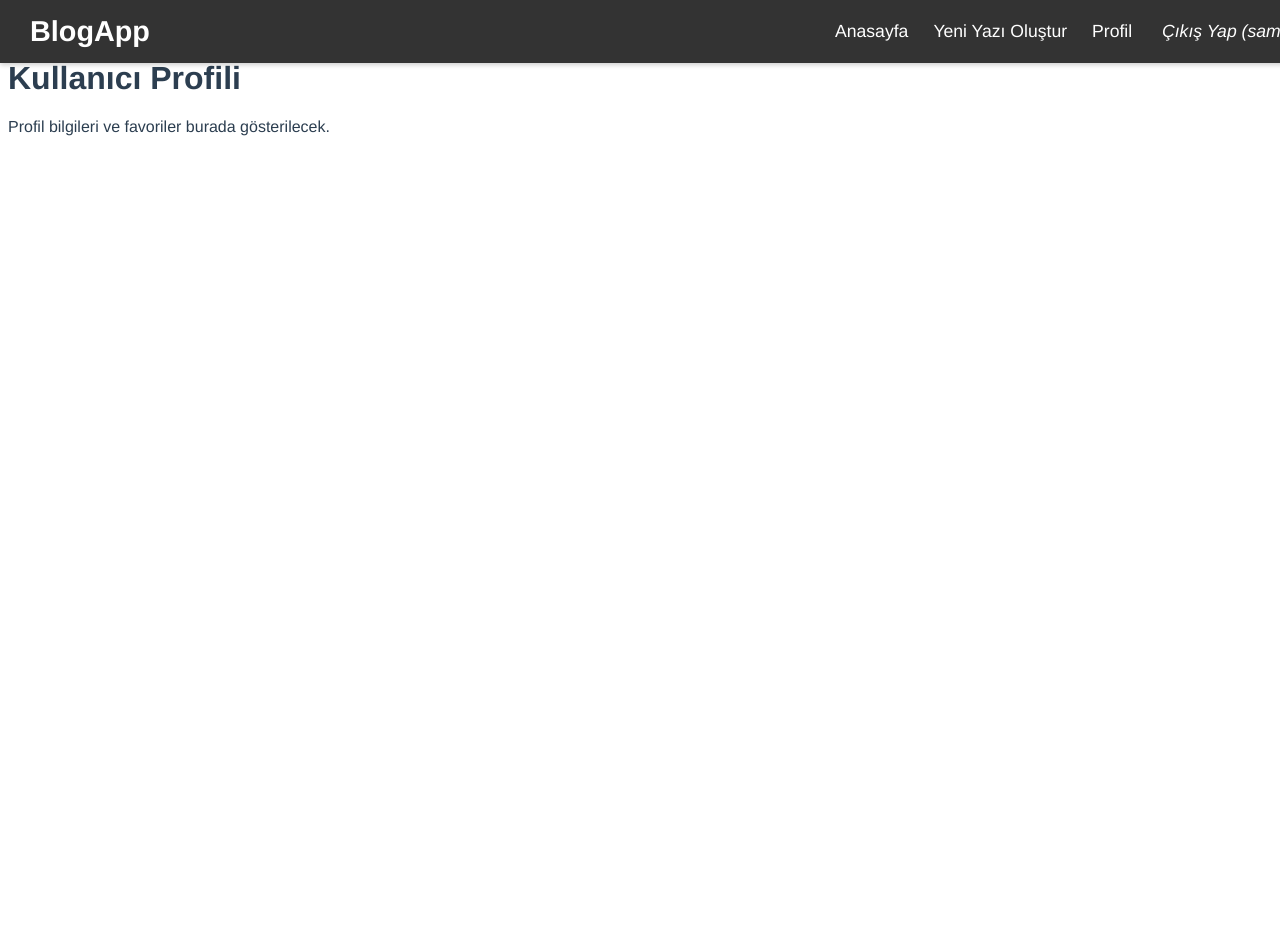
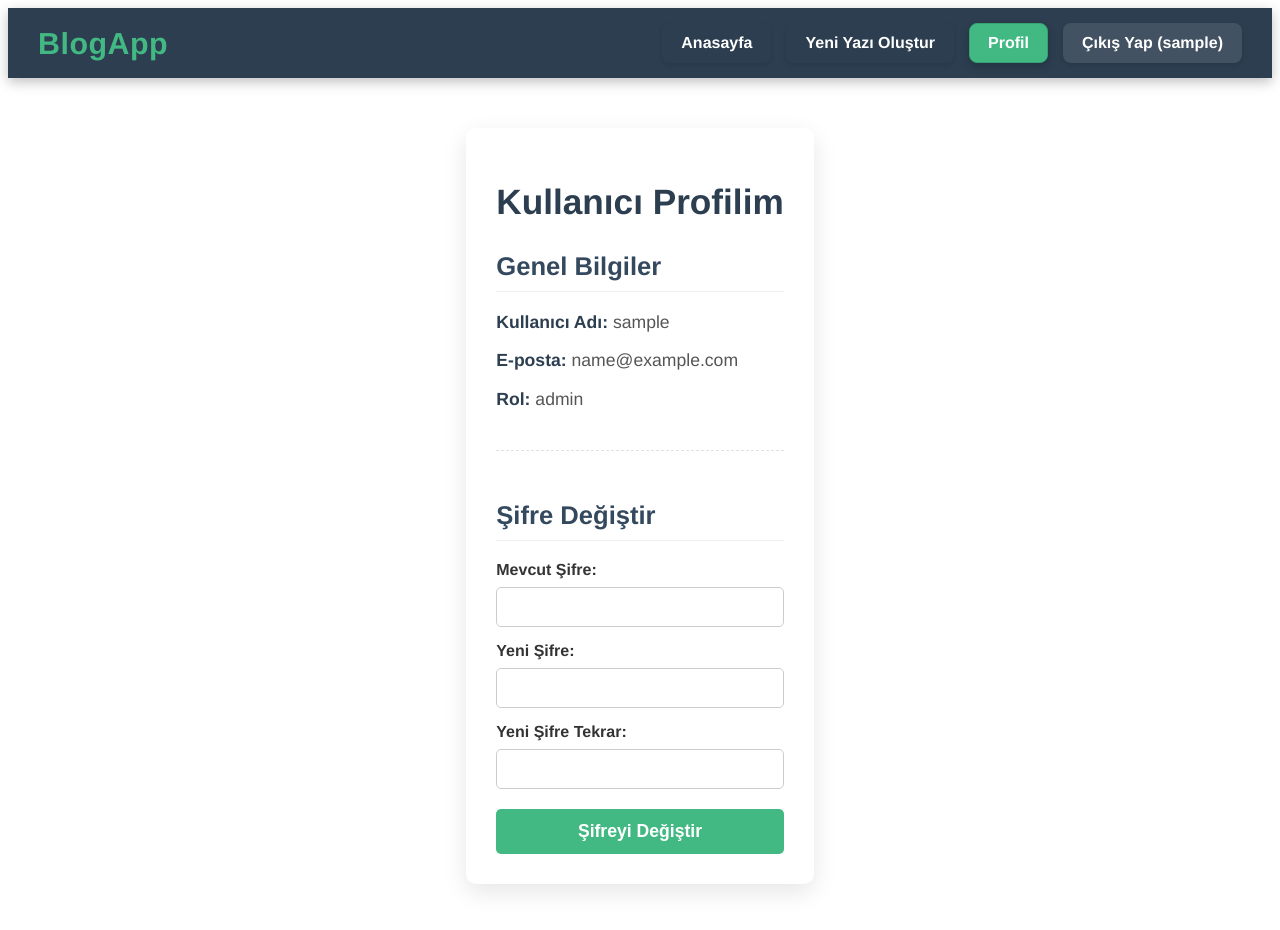
Before and after one commit to Koboom/blogAdd, a Vue app in the folder frontend/: page /profile in a window 1280 px wide. Shown: the top 930 px of the page. Before the commit the page ends 800 px from the top, so only its background shows below. Built offline with nearby package versions, Linux system fonts and the light colour scheme; sample sign-in values are in the browser's storage.

Commit message:
user added

```diff
--- a/frontend/src/App.vue
+++ b/frontend/src/App.vue
@@ -20,65 +20,166 @@
 </template>
 
 <script setup>
+// ... (script setup kısmı aynı kalacak)
 import { useAuthStore } from './stores/auth';
 import { useRouter } from 'vue-router';
 
 const authStore = useAuthStore();
 const router = useRouter();
 
-const handleLogout = async () => {
-  await authStore.logout();
-  router.push('/login'); // Çıkış yapınca giriş sayfasına yönlendir
+const handleLogout = () => {
+  authStore.logout();
+  router.push('/login'); // Çıkış yaptıktan sonra giriş sayfasına yönlendir
 };
 </script>
 
-<style>
-/* Stil kodlarınız burada devam ediyor... */
+<style scoped>
+/* Genel Uygulama Düzeni */
 #app {
-  font-family: Avenir, Helvetica, Arial, sans-serif;
+  font-family: 'Avenir', Helvetica, Arial, sans-serif;
   -webkit-font-smoothing: antialiased;
   -moz-osx-font-smoothing: grayscale;
+  text-align: center;
   color: #2c3e50;
-  margin-top: 60px; /* Navbar için boşluk */
+  min-height: 100vh; /* Minimum tam ekran yüksekliği */
+  display: flex;
+  flex-direction: column;
 }
 
+/* Navigasyon Çubuğu */
 .navbar {
   display: flex;
-  justify-content: space-between;
-  align-items: center;
-  background-color: #333;
+  justify-content: space-between; /* Marka sola, bağlantılar sağa */
+  align-items: center; /* Dikeyde ortala */
   padding: 15px 30px;
+  background-color: #2c3e50; /* Koyu lacivert */
   color: white;
-  position: fixed;
-  top: 0;
-  left: 0;
-  width: 100%;
-  box-shadow: 0 2px 5px rgba(0, 0, 0, 0.2);
-  z-index: 1000;
+  box-shadow: 0 4px 12px rgba(0, 0, 0, 0.25); /* Daha belirgin gölge */
+  flex-wrap: wrap; /* Küçük ekranlarda alt satıra geçiş */
+  gap: 15px; /* Öğeler arası varsayılan boşluk */
+}
+
+.navbar-brand {
+  font-size: 1.9rem;
+  font-weight: bold;
+  letter-spacing: 0.5px;
 }
 
 .navbar-brand a {
+  color: #42b983; /* Vue yeşili vurgu */
+  text-decoration: none;
+  transition: color 0.3s ease-in-out;
+}
+
+.navbar-brand a:hover {
+  color: #66cc99;
+}
+
+.navbar-links {
+  display: flex;
+  align-items: center;
+  gap: 15px; /* Bağlantılar arası boşluk */
+  flex-wrap: wrap; /* Küçük ekranlarda alt satıra geçiş */
+  justify-content: center; /* Küçük ekranlarda ortala */
+}
+
+.navbar-links a,
+.navbar-links .logout-link {
   color: white;
   text-decoration: none;
-  font-size: 1.8rem;
-  font-weight: bold;
+  font-weight: 600;
+  padding: 10px 18px;
+  border-radius: 8px; /* Daha yuvarlak köşeler */
+  transition: background-color 0.3s ease, transform 0.2s ease, box-shadow 0.3s ease;
+  white-space: nowrap; /* Metnin tek satırda kalmasını sağlar */
+  border: 1px solid transparent; /* Varsayılan şeffaf kenarlık */
+  box-shadow: 0 2px 5px rgba(0, 0, 0, 0.1); /* Hafif buton gölgesi */
 }
 
-.navbar-links a, .navbar-links .logout-link {
-  color: white;
-  text-decoration: none;
-  margin-left: 25px;
-  font-size: 1.1rem;
-  transition: color 0.3s ease;
-  cursor: pointer;
+/* Hover ve Aktif Durumlar */
+.navbar-links a:hover,
+.navbar-links .logout-link:hover {
+  background-color: rgba(255, 255, 255, 0.15); /* Hafif beyaz transparan */
+  transform: translateY(-2px); /* Hafif yukarı kalkma efekti */
+  box-shadow: 0 5px 15px rgba(0, 0, 0, 0.3); /* Hover'da daha belirgin gölge */
 }
 
-.navbar-links a:hover, .navbar-links .logout-link:hover {
-  color: #42b983; /* Vue yeşili */
+.navbar-links a.router-link-exact-active {
+  background-color: #42b983; /* Aktif bağlantı için Vue yeşili */
+  border-color: #36a273;
+  box-shadow: 0 3px 8px rgba(0, 0, 0, 0.2);
 }
 
+/* Belirli Buton Vurguları */
+
+/* Yeni Yazı Oluştur butonu */
+.navbar-links a[to="/create"] {
+  background-color: #1abc9c; /* Turkuaz tonu */
+  border-color: #16a085;
+  color: white;
+}
+.navbar-links a[to="/create"]:hover {
+  background-color: #16a085;
+  border-color: #138d75;
+}
+
+/* Giriş Yap / Kayıt Ol butonları */
+.navbar-links a[to="/login"],
+.navbar-links a[to="/register"] {
+  background-color: #3498db; /* Mavi tonu */
+  border-color: #2980b9;
+  color: white;
+}
+.navbar-links a[to="/login"]:hover,
+.navbar-links a[to="/register"]:hover {
+  background-color: #2980b9;
+  border-color: #24719c;
+}
+
+/* Çıkış Yap bağlantısı */
 .logout-link {
-  font-style: italic;
-  font-weight: normal;
+  cursor: pointer;
+  background-color: rgba(255, 255, 255, 0.1);
+  border: 1px solid rgba(255, 255, 255, 0.3);
+  color: white;
+}
+
+.logout-link:hover {
+  background-color: rgba(255, 255, 255, 0.2);
+  border-color: rgba(255, 255, 255, 0.5);
+}
+
+/* Router View için ana içerik alanı */
+.router-view-container {
+  flex-grow: 1; /* Navbar dışındaki alanı doldur */
+  padding: 20px;
+}
+
+/* Küçük ekranlar için medya sorgusu */
+@media (max-width: 768px) {
+  .navbar {
+    flex-direction: column; /* Dikey hizalama */
+    align-items: flex-start; /* Sola hizala */
+    padding: 15px 20px;
+  }
+
+  .navbar-brand {
+    margin-bottom: 10px;
+    margin-right: 0;
+  }
+
+  .navbar-links {
+    flex-direction: column; /* Bağlantıları alt alta sırala */
+    width: 100%; /* Tam genişlik kapla */
+    gap: 10px; /* Dikey boşluk */
+    align-items: stretch; /* Yatayda ger */
+  }
+
+  .navbar-links a,
+  .navbar-links .logout-link {
+    width: 100%; /* Tam genişlik kapla */
+    text-align: center; /* Metni ortala */
+    margin: 0; /* Boşlukları kaldır */
+  }
 }
 </style>
--- a/frontend/src/stores/auth.js
+++ b/frontend/src/stores/auth.js
@@ -1,31 +1,32 @@
 // frontend/src/stores/auth.js
+
 import { defineStore } from 'pinia';
 import apiClient from '../api';
+import router from '../router'; // router'ı import ettiğinizden emin olun
 
 export const useAuthStore = defineStore('auth', {
   state: () => {
+    // ... (state kısmı aynı kalacak, çünkü localStorage okuma mantığı doğru) ...
     let user = null;
     let token = null;
 
-    // localStorage'dan kullanıcı verisini güvenli bir şekilde ayrıştırma
     const storedUser = localStorage.getItem('user');
     if (storedUser && storedUser !== "undefined") {
       try {
         user = JSON.parse(storedUser);
       } catch (e) {
         console.error("localStorage'dan kullanıcı ayrıştırılırken hata:", e);
-        localStorage.removeItem('user'); // Bozuk veriyi temizle
+        localStorage.removeItem('user');
       }
     }
 
-    // localStorage'dan token'ı güvenli bir şekilde alma
     const storedToken = localStorage.getItem('token');
     if (storedToken && storedToken !== "undefined") {
       token = storedToken;
     }
 
     return {
-      user: user, // Bu user objesi backend'den gelen user objesini tutacak
+      user: user,
       token: token,
       loading: false,
       error: null,
@@ -33,13 +34,12 @@ export const useAuthStore = defineStore('auth', {
   },
 
   getters: {
+    // ... (getters kısmı aynı kalacak, doğru tanımlanmış) ...
     isAuthenticated: (state) => !!state.token,
     isAdmin: (state) => state.user?.role === 'admin',
-    // Kullanıcı adı veya e-posta için yeni bir getter ekleyebiliriz
-    // Bu getter, user objesi içinde username varsa onu, yoksa email'i döner.
     userNameOrEmail: (state) => {
       if (state.user) {
-        return state.user.username || state.user.email || 'Kullanıcı';
+        return state.user.username ?? state.user.email ?? 'Kullanıcı';
       }
       return '';
     }
@@ -55,10 +55,22 @@ export const useAuthStore = defineStore('auth', {
       this.error = null;
       try {
         const response = await apiClient.post('/auth/register', userData);
-        this.user = response.data.user; // Backend'den gelen user objesi burada set ediliyor
+        // Backend'den gelen yanıtın doğrudan kullanıcı bilgilerini içerdiğini varsayıyoruz
+        this.user = {
+          _id: response.data._id,
+          username: response.data.username,
+          email: response.data.email,
+          role: response.data.role,
+        };
         this.token = response.data.token;
-        localStorage.setItem('user', JSON.stringify(this.user)); // user objesini string'e çevirip kaydet
+
+        if (this.user) {
+          localStorage.setItem('user', JSON.stringify(this.user));
+        } else {
+          localStorage.removeItem('user');
+        }
         localStorage.setItem('token', this.token);
+        router.push('/');
       } catch (err) {
         this.error = err.response?.data?.message || 'Kayıt başarısız oldu.';
         console.error('Kayıt hatası:', err);
@@ -73,10 +85,22 @@ export const useAuthStore = defineStore('auth', {
       this.error = null;
       try {
         const response = await apiClient.post('/auth/login', credentials);
-        this.user = response.data.user; // Backend'den gelen user objesi burada set ediliyor
+        // Backend'den gelen yanıtın doğrudan kullanıcı bilgilerini içerdiğini varsayıyoruz
+        this.user = {
+          _id: response.data._id,
+          username: response.data.username,
+          email: response.data.email,
+          role: response.data.role,
+        };
         this.token = response.data.token;
-        localStorage.setItem('user', JSON.stringify(this.user)); // user objesini string'e çevirip kaydet
+
+        if (this.user) {
+          localStorage.setItem('user', JSON.stringify(this.user));
+        } else {
+          localStorage.removeItem('user');
+        }
         localStorage.setItem('token', this.token);
+        router.push('/');
       } catch (err) {
         this.error = err.response?.data?.message || 'Giriş başarısız oldu.';
         console.error('Giriş hatası:', err);
@@ -93,11 +117,17 @@ export const useAuthStore = defineStore('auth', {
       localStorage.removeItem('token');
     },
 
-    setGoogleAuth(token, user) { // Google Auth için kullanıcı ve token'ı set et
+    // Bu kısım Google Auth kullanılıyorsa önemlidir.
+    // Google Auth'dan gelen `user` objesi de doğrudan objenin kendisi olmalı, .user değil.
+    setGoogleAuth(token, user) {
         this.token = token;
-        this.user = user;
+        this.user = user; // Burası zaten doğruysa dokunmaya gerek yok.
+        if (user) {
+            localStorage.setItem('user', JSON.stringify(user));
+        } else {
+            localStorage.removeItem('user');
+        }
         localStorage.setItem('token', token);
-        localStorage.setItem('user', JSON.stringify(user));
     }
   },
 });
--- a/frontend/src/views/UserProfilePage.vue
+++ b/frontend/src/views/UserProfilePage.vue
@@ -1,6 +1,199 @@
 <template>
-  <div>
-    <h1>Kullanıcı Profili</h1>
-    <p>Profil bilgileri ve favoriler burada gösterilecek.</p>
+  <div class="profile-container">
+    <h1>Kullanıcı Profilim</h1>
+
+    <div v-if="authStore.user" class="profile-details">
+      <h2>Genel Bilgiler</h2>
+      <p><strong>Kullanıcı Adı:</strong> {{ authStore.user.username }}</p>
+      <p><strong>E-posta:</strong> {{ authStore.user.email }}</p>
+      <p><strong>Rol:</strong> {{ authStore.user.role }}</p>
+    </div>
+
+    <div class="password-change-section">
+      <h2>Şifre Değiştir</h2>
+      <form @submit.prevent="handleChangePassword" class="password-change-form">
+        <div class="form-group">
+          <label for="currentPassword">Mevcut Şifre:</label>
+          <input type="password" id="currentPassword" v-model="currentPassword" required />
+        </div>
+        <div class="form-group">
+          <label for="newPassword">Yeni Şifre:</label>
+          <input type="password" id="newPassword" v-model="newPassword" required />
+        </div>
+        <div class="form-group">
+          <label for="confirmNewPassword">Yeni Şifre Tekrar:</label>
+          <input type="password" id="confirmNewPassword" v-model="confirmNewPassword" required />
+        </div>
+        <button type="submit" class="submit-button">Şifreyi Değiştir</button>
+      </form>
+      <p v-if="passwordChangeMessage" :class="passwordChangeError ? 'error-message' : 'success-message'">
+        {{ passwordChangeMessage }}
+      </p>
+    </div>
   </div>
 </template>
+
+<script setup>
+import { ref, onMounted, computed } from 'vue';
+import { useAuthStore } from '../stores/auth'; // authStore'u import et
+import { useRouter } from 'vue-router'; // Yönlendirme için router'ı import et
+
+const authStore = useAuthStore();
+const router = useRouter();
+
+// Şifre değiştirme formu için reaktif veriler
+const currentPassword = ref('');
+const newPassword = ref('');
+const confirmNewPassword = ref('');
+const passwordChangeMessage = ref('');
+const passwordChangeError = ref(false);
+
+// Eğer kullanıcı oturum açmamışsa giriş sayfasına yönlendir
+onMounted(() => {
+  if (!authStore.isAuthenticated) {
+    router.push('/login');
+  }
+});
+
+const handleChangePassword = async () => {
+  passwordChangeMessage.value = ''; // Mesajı temizle
+  passwordChangeError.value = false; // Hata durumunu sıfırla
+
+  if (newPassword.value !== confirmNewPassword.value) {
+    passwordChangeMessage.value = 'Yeni şifreler eşleşmiyor.';
+    passwordChangeError.value = true;
+    return;
+  }
+
+  // Şifreler için minimum uzunluk kontrolü
+  if (newPassword.value.length < 6) { // Varsayılan olarak 6 karakter, backend'inize göre ayarlayın
+    passwordChangeMessage.value = 'Yeni şifre en az 6 karakter olmalı.';
+    passwordChangeError.value = true;
+    return;
+  }
+
+  try {
+    // authStore içinde şifre değiştirme action'ı olacak (henüz eklemedik)
+    // await authStore.changePassword({
+    //   currentPassword: currentPassword.value,
+    //   newPassword: newPassword.value
+    // });
+
+    passwordChangeMessage.value = 'Şifreniz başarıyla değiştirildi!';
+    currentPassword.value = '';
+    newPassword.value = '';
+    confirmNewPassword.value = '';
+  } catch (error) {
+    passwordChangeMessage.value = error.message || 'Şifre değiştirme başarısız oldu.';
+    passwordChangeError.value = true;
+  }
+};
+</script>
+
+<style scoped>
+.profile-container {
+  max-width: 700px;
+  margin: 50px auto;
+  padding: 30px;
+  background-color: #fff;
+  border-radius: 10px;
+  box-shadow: 0 8px 25px rgba(0, 0, 0, 0.1);
+  text-align: left;
+}
+
+h1 {
+  font-size: 2.2rem;
+  color: #2c3e50;
+  margin-bottom: 25px;
+  text-align: center;
+}
+
+h2 {
+  font-size: 1.6rem;
+  color: #34495e;
+  margin-top: 30px;
+  margin-bottom: 20px;
+  border-bottom: 1px solid #eee;
+  padding-bottom: 10px;
+}
+
+.profile-details p {
+  font-size: 1.1rem;
+  margin-bottom: 10px;
+  color: #555;
+}
+
+.profile-details strong {
+  color: #2c3e50;
+}
+
+.password-change-section {
+  margin-top: 40px;
+  padding-top: 20px;
+  border-top: 1px dashed #e0e0e0;
+}
+
+.password-change-form .form-group {
+  margin-bottom: 15px;
+}
+
+.password-change-form label {
+  display: block;
+  margin-bottom: 8px;
+  font-weight: 600;
+  color: #333;
+}
+
+.password-change-form input[type="password"] {
+  width: calc(100% - 22px); /* Padding ve border için ayarlama */
+  padding: 10px;
+  border: 1px solid #ccc;
+  border-radius: 5px;
+  font-size: 1rem;
+  transition: border-color 0.3s ease;
+}
+
+.password-change-form input[type="password"]:focus {
+  border-color: #42b983; /* Vue yeşili vurgu */
+  outline: none;
+  box-shadow: 0 0 0 3px rgba(66, 185, 131, 0.2);
+}
+
+.submit-button {
+  display: block;
+  width: 100%;
+  padding: 12px 20px;
+  background-color: #42b983; /* Vue yeşili */
+  color: white;
+  border: none;
+  border-radius: 5px;
+  font-size: 1.1rem;
+  font-weight: bold;
+  cursor: pointer;
+  transition: background-color 0.3s ease, transform 0.2s ease;
+  margin-top: 20px;
+}
+
+.submit-button:hover {
+  background-color: #36a273;
+  transform: translateY(-2px);
+}
+
+.error-message {
+  color: #e74c3c; /* Kırmızı */
+  background-color: #ffe0e0;
+  padding: 10px;
+  border-radius: 5px;
+  margin-top: 15px;
+  border: 1px solid #e74c3c;
+}
+
+.success-message {
+  color: #27ae60; /* Yeşil */
+  background-color: #e6ffe6;
+  padding: 10px;
+  border-radius: 5px;
+  margin-top: 15px;
+  border: 1px solid #27ae60;
+}
+</style>
```
Also changed, not shown: 1 other file (tests, documents, lock files or other folders).
